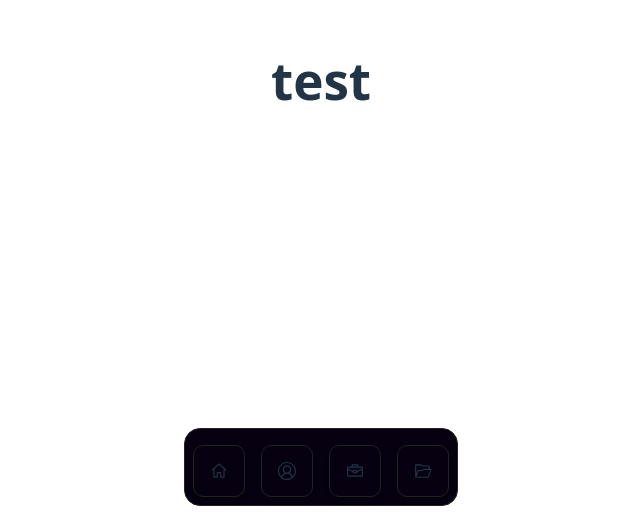
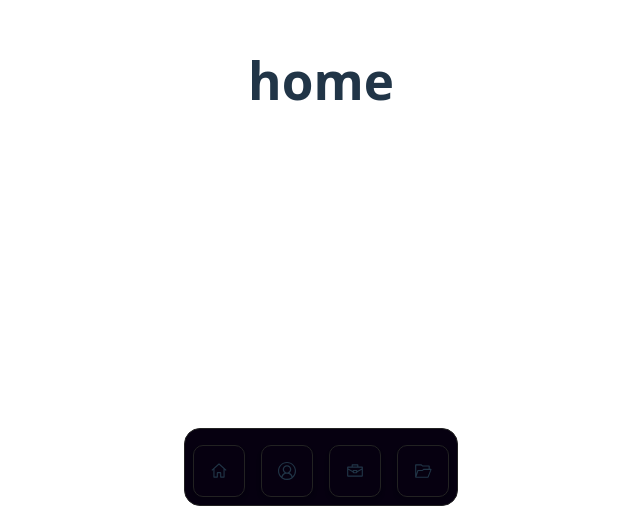
Before and after one commit to zsharon012/sharon-website, a React (Vite) app: page / in a window 1280 px wide. Shown: the part 286-800 px from the top of the page, without its empty margins (319-959 px from the left). Built offline with nearby package versions, Linux system fonts and the light colour scheme.

Commit message:
add routing btwn pages

```diff
--- a/src/App.jsx
+++ b/src/App.jsx
@@ -1,13 +1,23 @@
-import './App.css'
+import './App.css';
+import { BrowserRouter as Router, Routes, Route, Link} from 'react-router-dom';
+
+// page components
 import Home from './pages/Home';
+import AboutMe from './pages/AboutMe';
+import Projects from './pages/Projects';
+import Experiences from './pages/Experiences';
 
 function App() {
 
   return (
-    <>
-      <h1>test</h1>
-      <Home />
-    </>
+    <Router>
+      <Routes>
+        <Route path="/" element={<Home />} />
+        <Route path="/aboutme" element={<AboutMe />} />
+        <Route path="/projects" element={<Projects />} />
+        <Route path="/experiences" element={<Experiences />} />
+      </Routes>
+    </Router>
   )
 }
 
--- a/src/components/MyDock.jsx
+++ b/src/components/MyDock.jsx
@@ -1,12 +1,19 @@
 import Dock from '../components/Dock'
 import { VscHome, VscAccount, VscBriefcase, VscFolderOpened } from 'react-icons/vsc'
+import { useNavigate } from 'react-router-dom';
 
 function MyDock() {
+    const navigate = useNavigate()
+
+    const goToPage = (inputPath) => {
+        navigate(inputPath)
+    }
+
     const items = [
-        { icon: <VscHome size={18} />, label: 'Home', onClick: () => alert('Home!') },
-        { icon: <VscAccount size={18} />, label: 'About me', onClick: () => alert('About me!') },
-        { icon: <VscBriefcase size={18} />, label: 'Experiences', onClick: () => alert('Experiences!') },
-        { icon: <VscFolderOpened size={18} />, label: 'Projects', onClick: () => alert('Projects!') }
+        { icon: <VscHome size={18} />, label: 'Home', onClick: () => goToPage('/') },
+        { icon: <VscAccount size={18} />, label: 'About me', onClick: () => goToPage('/aboutme') },
+        { icon: <VscBriefcase size={18} />, label: 'Experiences', onClick: () =>  goToPage('/experiences') },
+        { icon: <VscFolderOpened size={18} />, label: 'Projects', onClick: () => goToPage('/projects') }
     ];
 
     return (
--- a/src/pages/AboutMe.jsx
+++ b/src/pages/AboutMe.jsx
@@ -4,6 +4,7 @@ export default function AboutMe() {
 
     return (
         <>
+            <h1>about me</h1>
             <MyDock />
         </>
     );
--- a/src/pages/Experiences.jsx
+++ b/src/pages/Experiences.jsx
@@ -1,9 +1,10 @@
 import MyDock from '../components/MyDock';
 
-export default function Experiences() {
+export default function Experience() {
 
     return (
         <>
+            <h1>experiences</h1>
             <MyDock />
         </>
     );
--- a/src/pages/Home.jsx
+++ b/src/pages/Home.jsx
@@ -4,6 +4,7 @@ export default function Home() {
 
     return (
         <>
+            <h1>home</h1>
             <MyDock />
         </>
     );
--- a/src/pages/Projects.jsx
+++ b/src/pages/Projects.jsx
@@ -4,6 +4,7 @@ export default function Projects() {
 
     return (
         <>
+            <h1>projects</h1>
             <MyDock />
         </>
     );
```
